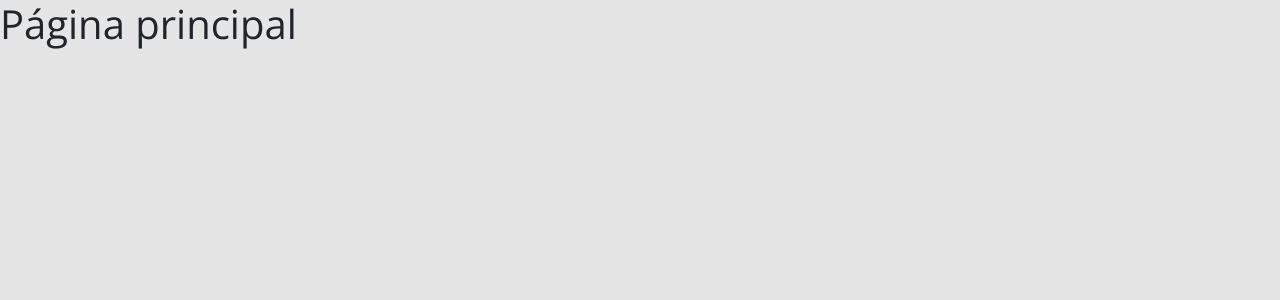
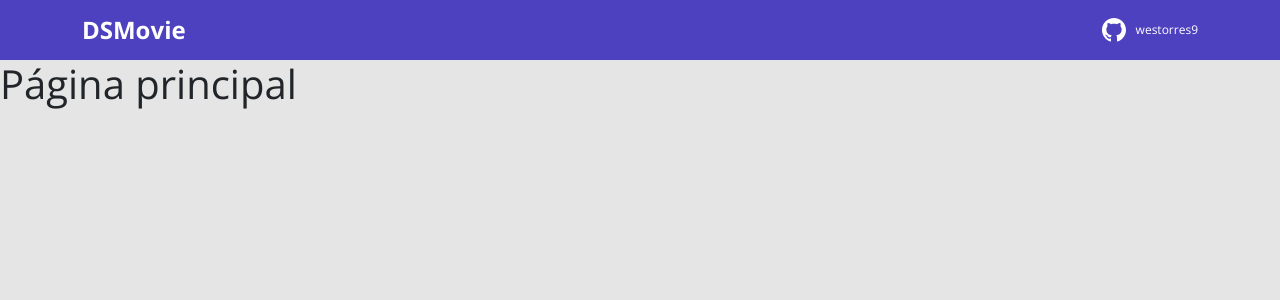
Before and after one commit to westorres9/DsMovie, a React (Create React App) app in the folder frontend/: page / in a window 1280 px wide. Shown: the top 300 px of the page. Built offline with nearby package versions, Linux system fonts and the light colour scheme.

Commit message:
Component navbar

```diff
--- a/frontend/src/App.tsx
+++ b/frontend/src/App.tsx
@@ -1,8 +1,13 @@
 import React from 'react';
+import Navbar from './Components/Navbar';
 
 function App() {
   return (
-    <h1>Página principal</h1>
+    <>
+      <Navbar/>
+      <h1>Página principal</h1>
+    </>
+
   );
 }
 
--- /dev/null
+++ b/frontend/src/Components/Navbar/index.tsx
@@ -0,0 +1,23 @@
+import { ReactComponent as GthubIcon} from 'assets/img/github.svg';
+import './styles.css';
+
+function Navbar () {
+
+    return (
+        <header>
+            <nav className="container">
+                <div className="dsmovie-nav-content">
+                    <h1>DSMovie</h1>
+                    <a href="https://github.com/westorres9" target="_blank" rel="noreferrer">
+                        <div className="dsmovie-contact-container">
+                            <GthubIcon/>
+                            <p className="dsmovie-contact-link">westorres9</p>
+                        </div>
+                    </a>
+                </div>
+            </nav>
+        </header>
+    );
+}
+
+export default Navbar;
--- /dev/null
+++ b/frontend/src/Components/Navbar/styles.css
@@ -0,0 +1,29 @@
+header {
+    height: 60px;
+    background-color: var(--color-primary);
+    display: flex;
+    align-items: center;
+}
+
+.dsmovie-nav-content {
+    display: flex;
+    align-items: center;
+    justify-content: space-between;
+    color: #fff;
+}
+
+.dsmovie-nav-content h1 {
+    font-size: 24px;
+    margin: 0;
+    font-weight: 700;
+}
+
+.dsmovie-contact-container {
+    display: flex;
+    align-items: center;
+}
+
+.dsmovie-contact-link {
+    margin: 0 0 0 10px;
+    font-size: 12px;
+}
--- a/frontend/tsconfig.json
+++ b/frontend/tsconfig.json
@@ -1,5 +1,6 @@
 {
   "compilerOptions": {
+    "baseUrl": "./src",
     "target": "es5",
     "lib": [
       "dom",
```
Also changed, not shown: frontend/src/assets/img/github.svg (added).
